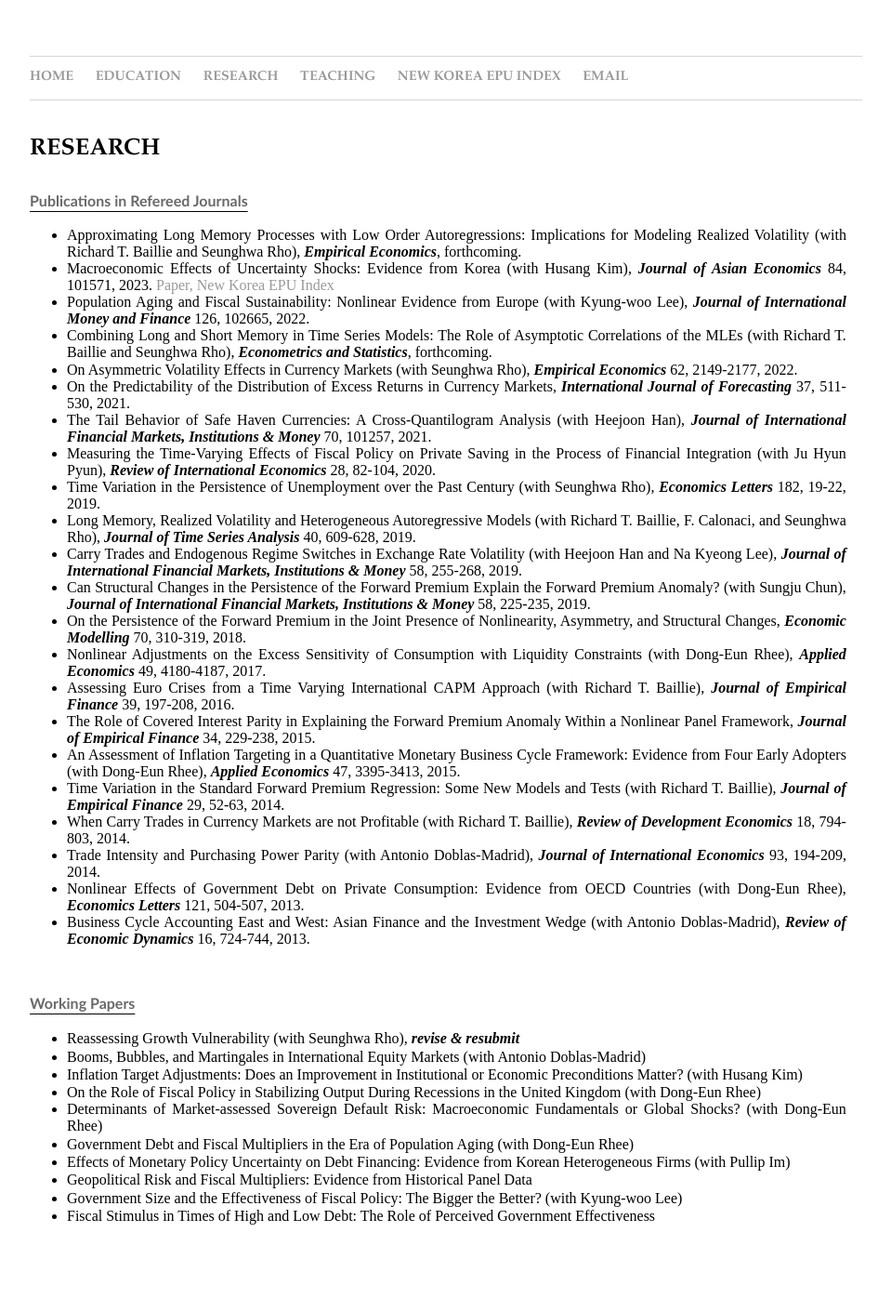
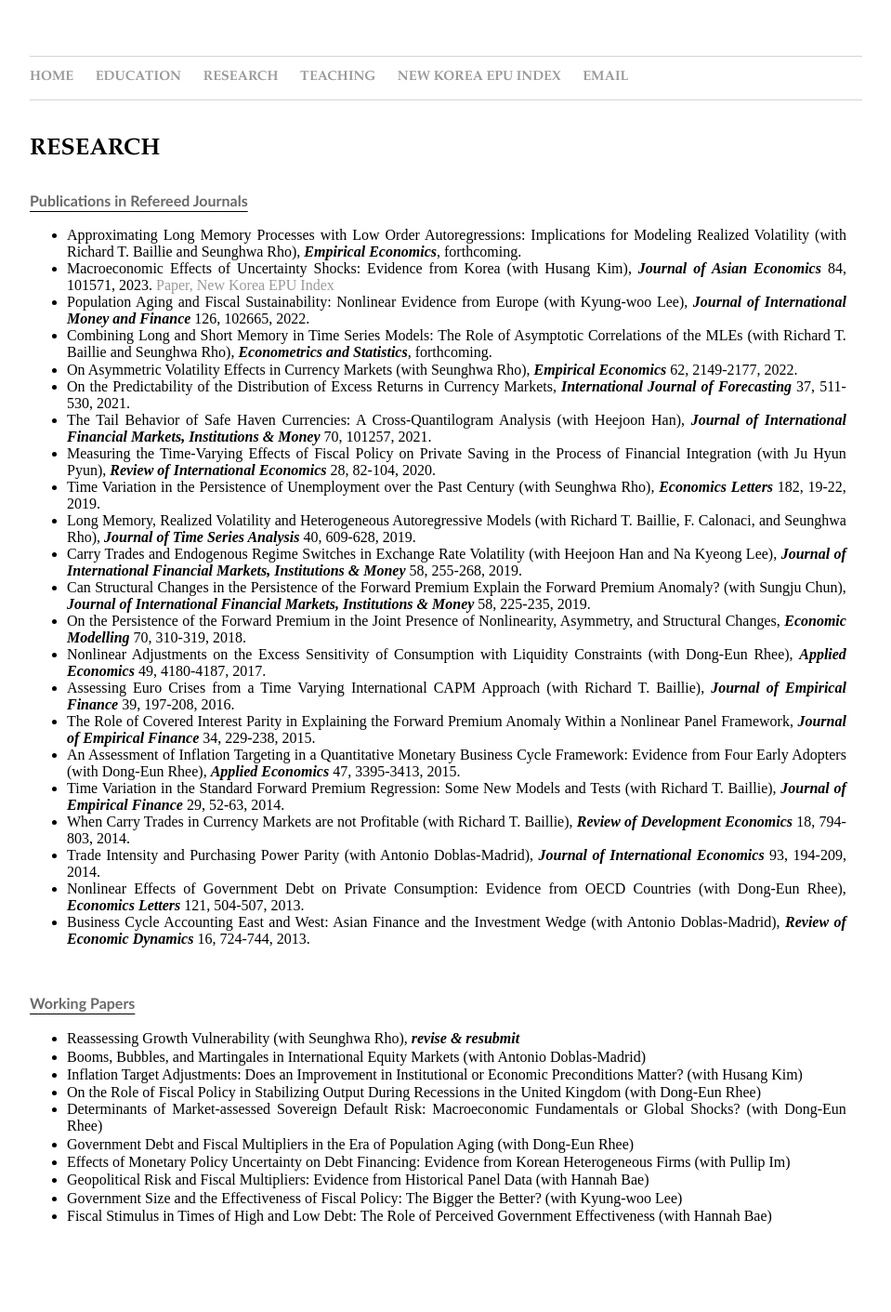
Before and after one commit to dooyeoncho/dooyeoncho.github.io, a Jekyll site: the page built from pages/research.html, in a window 1280 px wide. Shown: the whole page at 93% size, without its empty margins (160-1119 px from the left). Built offline with Jekyll 4.4.1, drawn with Linux system fonts in a browser that asks for light colours.

Commit message:
Update research.html

```diff
--- a/pages/research.html
+++ b/pages/research.html
@@ -59,8 +59,8 @@ span {
 		<span><li>Determinants of Market-assessed Sovereign Default Risk: Macroeconomic Fundamentals or Global Shocks? (with Dong-Eun Rhee)</li></span>
 		<span><li>Government Debt and Fiscal Multipliers in the Era of Population Aging (with Dong-Eun Rhee)</li></span>
 		<span><li>Effects of Monetary Policy Uncertainty on Debt Financing: Evidence from Korean Heterogeneous Firms (with Pullip Im)</li></span>
-		<span><li>Geopolitical Risk and Fiscal Multipliers: Evidence from Historical Panel Data</li></span>
+		<span><li>Geopolitical Risk and Fiscal Multipliers: Evidence from Historical Panel Data (with Hannah Bae)</li></span>
 		<span><li>Government Size and the Effectiveness of Fiscal Policy: The Bigger the Better? (with Kyung-woo Lee)</li></span>
-		<span><li>Fiscal Stimulus in Times of High and Low Debt: The Role of Perceived Government Effectiveness</li></span>
+		<span><li>Fiscal Stimulus in Times of High and Low Debt: The Role of Perceived Government Effectiveness (with Hannah Bae)</li></span>
 	</ul>
 </div>&nbsp;&nbsp;&nbsp;&nbsp;&nbsp;&nbsp;
```
